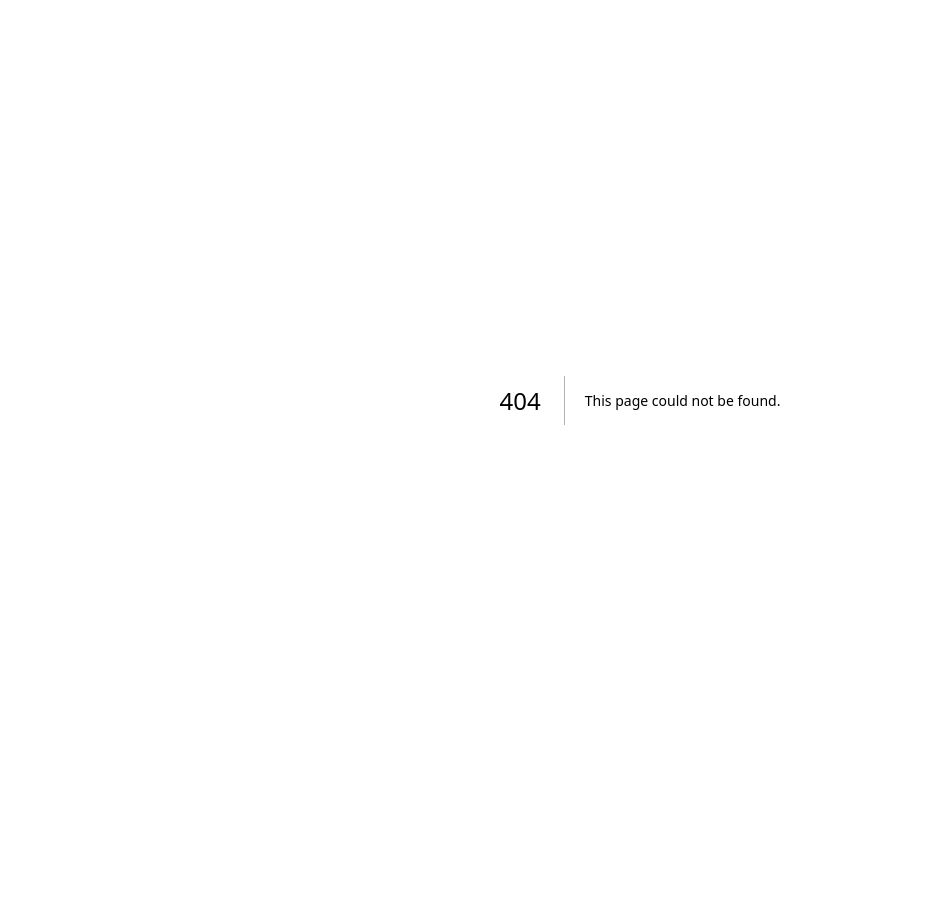
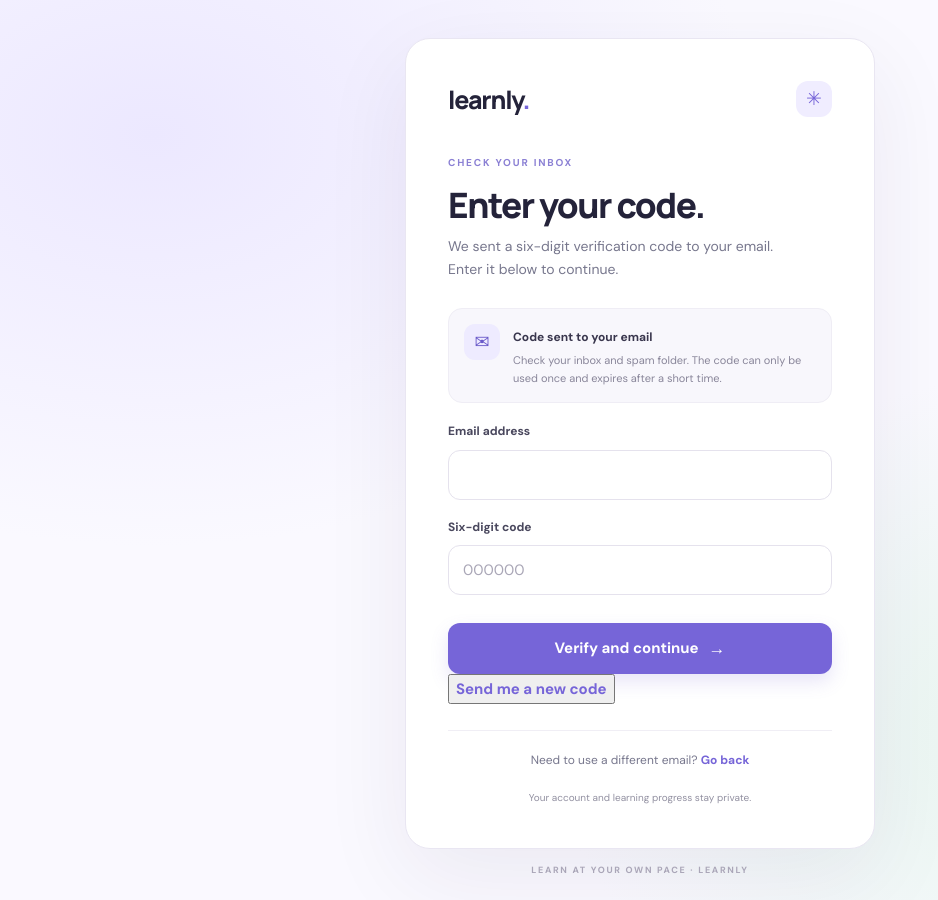
Before and after one commit to Norrform/learning-platform, a Next.js app: page /verify-code in a window 1280 px wide. Before the commit this address had no page. Shown: the whole page, without its empty margins (0-938 px from the left). Before the commit the page ends 800 px from the top, so only its background shows below. Built offline with nearby package versions, Linux system fonts and the light colour scheme.

Commit message:
Add email verification code screen

```diff
--- /dev/null
+++ b/app/verify-code/page.tsx
@@ -0,0 +1,28 @@
+import Link from "next/link";
+import { verifyEmailCode, resendEmailCode } from "@/app/auth/actions";
+import { AuthShell } from "@/app/components/AuthShell";
+
+export default async function VerifyCodePage({ searchParams }: { searchParams: Promise<{ error?: string; message?: string; email?: string; type?: string }> }) {
+  const q = await searchParams;
+  const email = q.email || "";
+  const type = q.type === "signup" ? "signup" : "login";
+  return (
+    <AuthShell eyebrow="CHECK YOUR INBOX" title="Enter your code." description="We sent a six-digit verification code to your email. Enter it below to continue."
+      footer={<>Need to use a different email? <Link className="text-link" href={type === "signup" ? "/signup" : "/login"}>Go back</Link></>}>
+      <div className="email-step"><span className="email-step-icon" aria-hidden="true">✉</span><div><strong>Code sent to {email || "your email"}</strong><p>Check your inbox and spam folder. The code can only be used once and expires after a short time.</p></div></div>
+      {q.error && <p className="error" role="alert">{q.error}</p>}
+      {q.message && <p className="success" role="status">{q.message}</p>}
+      <form action={verifyEmailCode}>
+        <input type="hidden" name="type" value={type} />
+        <div className="field"><label htmlFor="email">Email address</label><input id="email" name="email" type="email" autoComplete="email" defaultValue={email} required /></div>
+        <div className="field"><label htmlFor="token">Six-digit code</label><input id="token" name="token" type="text" inputMode="numeric" autoComplete="one-time-code" pattern="[0-9]{6}" maxLength={6} placeholder="000000" required className="otp-input" /></div>
+        <button className="button full auth-submit">Verify and continue <span aria-hidden="true">→</span></button>
+      </form>
+      <form action={resendEmailCode} className="resend-code-form">
+        <input type="hidden" name="email" value={email} />
+        <input type="hidden" name="type" value={type} />
+        <button className="text-link resend-code-button">Send me a new code</button>
+      </form>
+    </AuthShell>
+  );
+}
```
